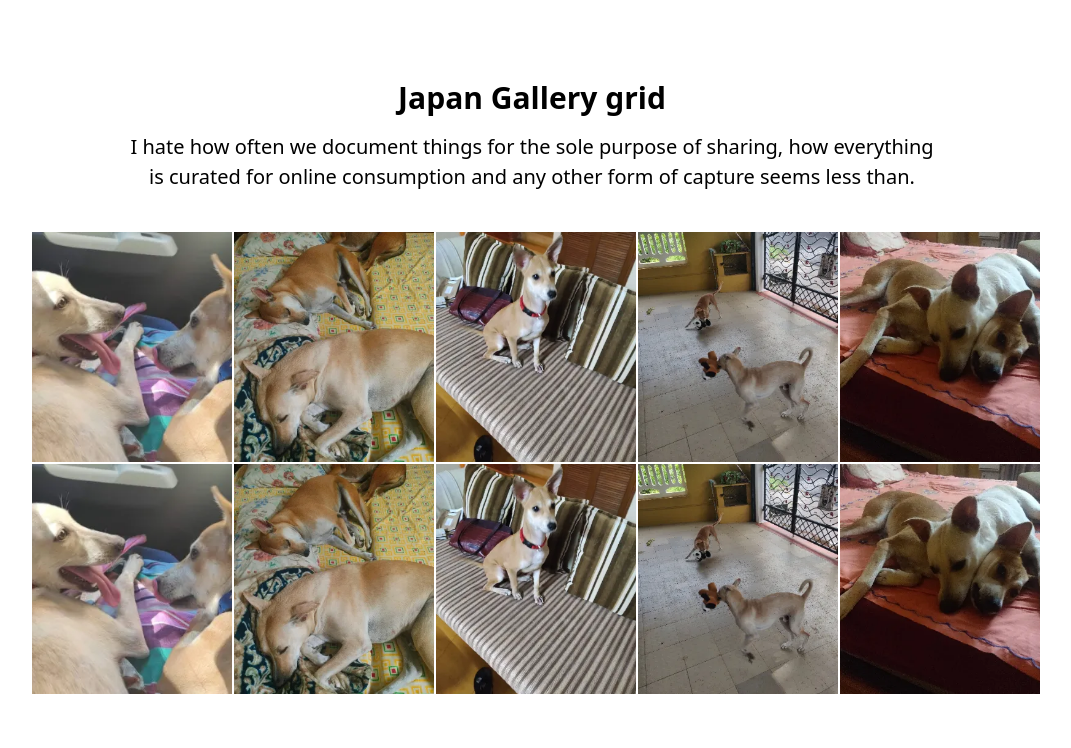
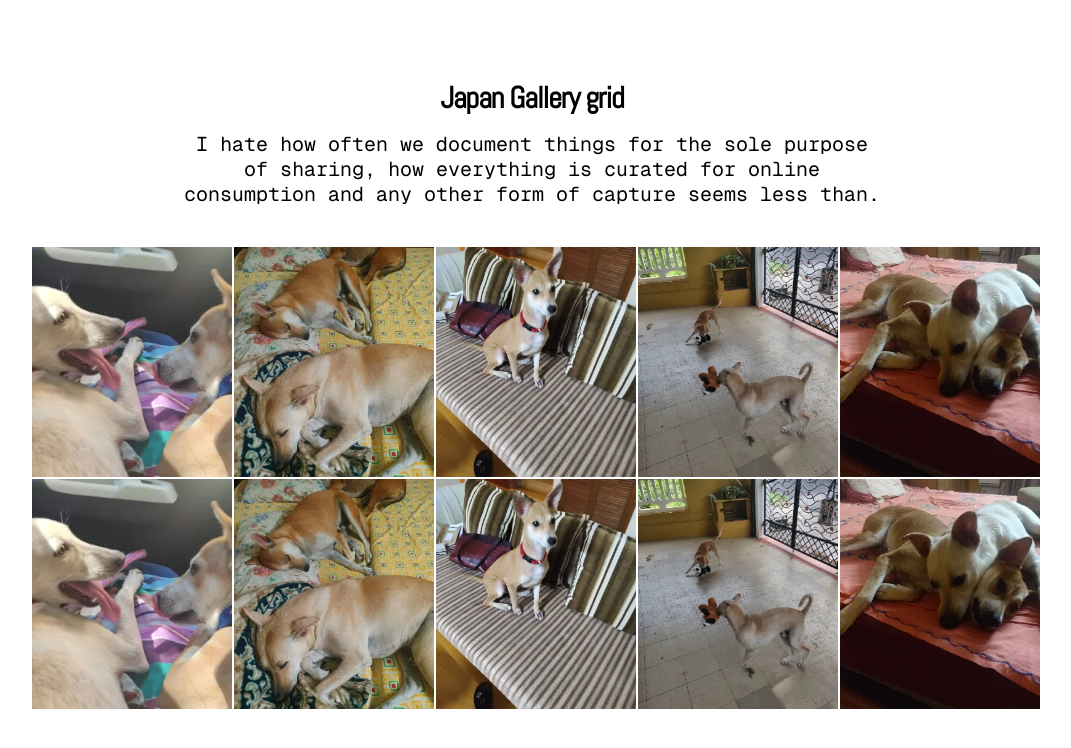
Before and after one commit to schubert-da/the-living-grid, a SvelteKit app: page / in a window 1280 px wide. Shown: the top 748 px of the page, without its empty margins (108-1179 px from the left). Built offline with nearby package versions, Linux system fonts and the light colour scheme.

Commit message:
adds fonts, styling and grid progress

```diff
--- a/src/routes/+layout.svelte
+++ b/src/routes/+layout.svelte
@@ -5,5 +5,12 @@
 	let { children } = $props();
 </script>
 
-<svelte:head><link rel="icon" href={favicon} /></svelte:head>
+
+<svelte:head>
+	<link rel="icon" href={favicon} />
+	<link rel="preconnect" href="https://fonts.googleapis.com" />
+	<link rel="preconnect" href="https://fonts.gstatic.com" crossorigin />
+	<link href="https://fonts.googleapis.com/css2?family=Abel&family=Geist+Mono:wght@100..900&display=swap" rel="stylesheet">
+</svelte:head>
+
 {@render children()}
--- a/src/styles/app.css
+++ b/src/styles/app.css
@@ -35,4 +35,12 @@ body {
     padding-bottom: 80px;
 
     font-size: 20px;
+    font-family: 'Geist Mono', monospace;
+    line-height: 1.25;
 }
+
+h1, h2, h3, h4, h5, h6 {
+    font-family: 'Abel', sans-serif;
+    letter-spacing: -1px;
+    margin: 0;
+}
```
